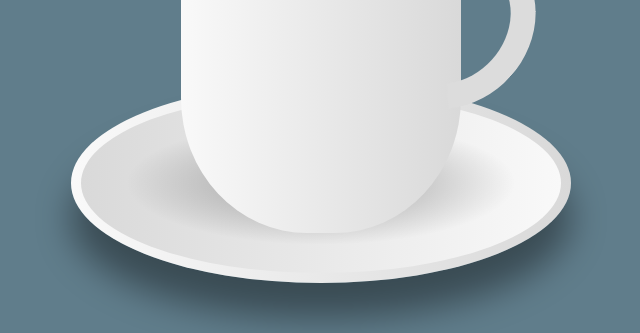
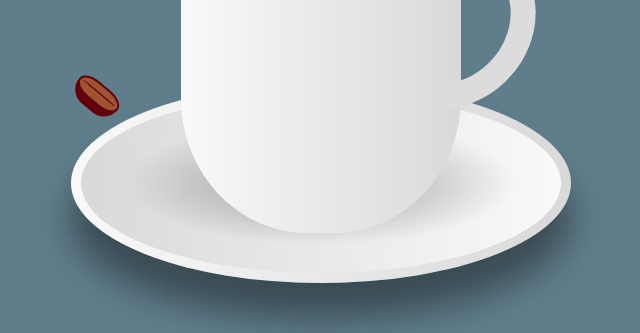
Before and after one commit to gabrieldev-7cd/css-animation-coffe, a plain HTML site: page index.html in a window 1280 px wide. Shown: the part 367-700 px from the top of the page, without its empty margins (319-959 px from the left). Drawn offline with Linux system fonts and the light colour scheme.

Commit message:
coffe bean concluded

```diff
--- a/index.html
+++ b/index.html
@@ -7,7 +7,11 @@
     </head>
     <body>
         <div class="container">
-            <div class="plate"></div>
+            <div class="plate">
+                <div class="beans">
+                    <div class="bean1"></div>
+                </div>
+            </div>
             <div class="cup">
                 <div class="top">
                     <div class="vapour">
--- a/style.css
+++ b/style.css
@@ -163,3 +163,44 @@ body
         transform: translateY(-300px) scaleX(10);
     }
 }
+
+/*
+64000c dark brown
+9f5331 soft brown
+*/
+
+.beans
+{
+ margin: 0;
+ width: 50px;
+ height: 28px;
+ left: -50px;
+ background-color: #9f5331;
+ border:  2px solid #64000c;
+ border-radius: 40%;
+ transform: rotate(40deg);
+ border-bottom: 10px solid #85381a;
+ border-bottom-right-radius: 20px;
+ border-bottom-left-radius: 20px;
+ border-bottom-color: #64000c;
+}
+
+
+
+.bean1
+{
+    top: 26px;
+    left: 22px;
+    width:41px;
+    height: 0px;
+    content: "";
+    margin:-20px;
+    position: relative;
+    border-top-left-radius:50%;
+    border-top-right-radius:50%;
+    border: 1px solid #64000c;
+    border-bottom-left-radius: 40%;
+    border-bottom-right-radius: 30%;
+    border-left: transparent !important;
+    border-right: transparent !important;
+}
```
